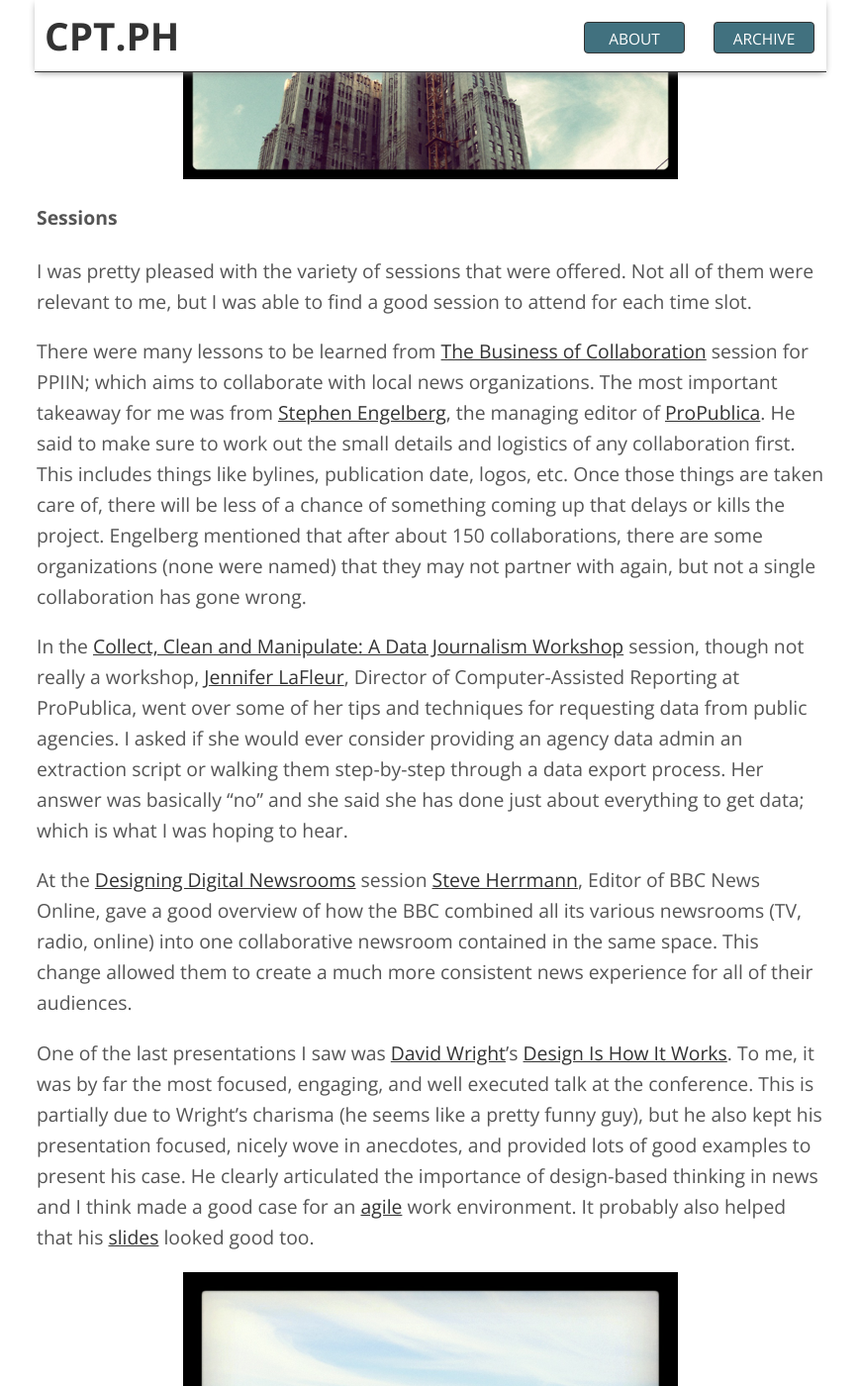
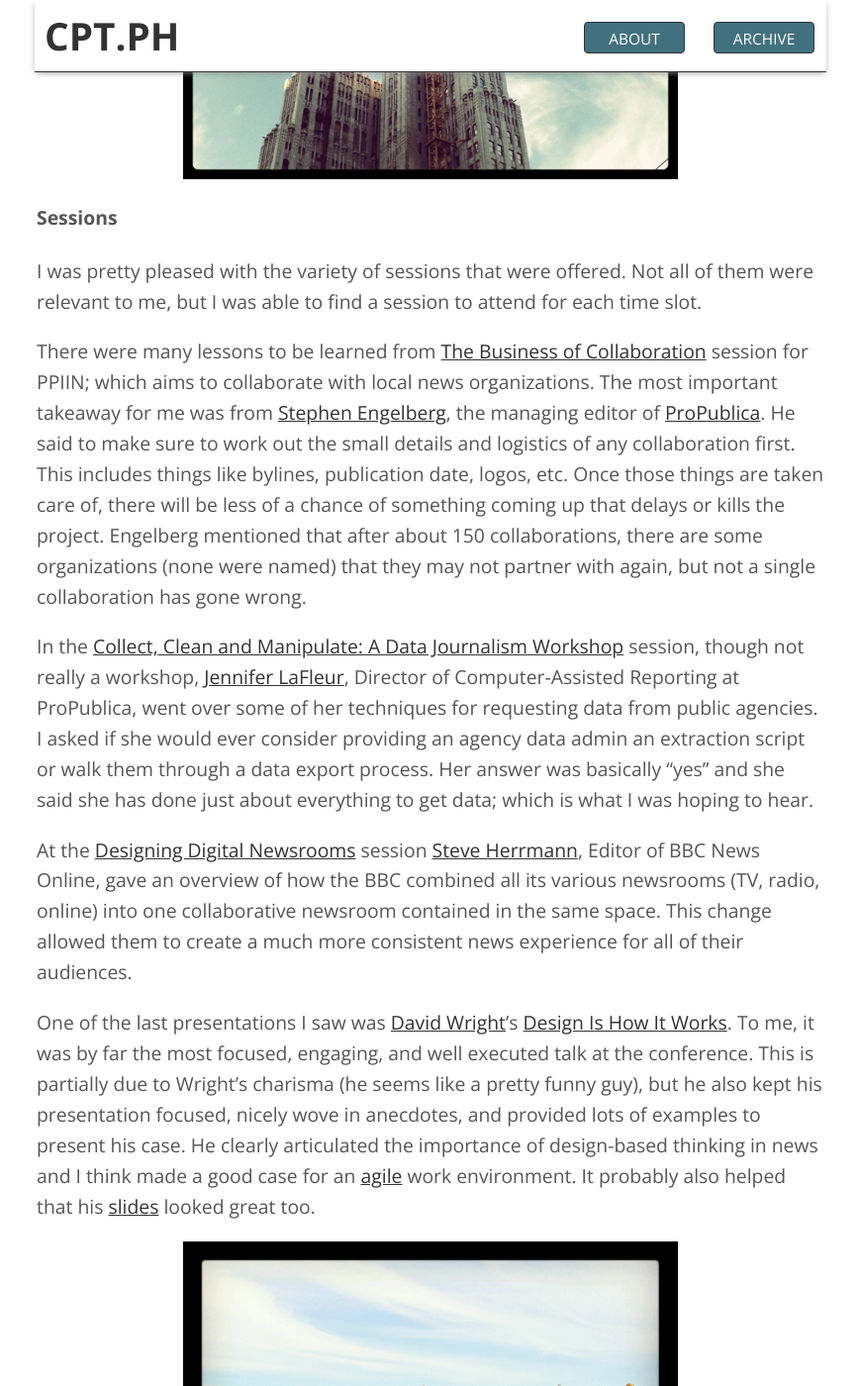
Before and after one commit to caseycesari/caseycesari.github.com, a Jekyll site: the page built from _posts/2012-09-25-ona12.md, in a window 1280 px wide and 1400 px high, scrolled down 888 px. Shown: the whole window at 99% size, without its empty margins (205-1074 px from the left). Built offline with Jekyll 4.4.1, drawn with Linux system fonts in a browser that asks for light colours; nearby versions of some CDN libraries.

Commit message:
More post edits

```diff
--- a/_posts/2012-09-25-ona12.md
+++ b/_posts/2012-09-25-ona12.md
@@ -10,16 +10,16 @@
 
 ####Sessions
 
-I was pretty pleased with the variety of sessions that were offered. Not all of them were relevant to me, but I was able to find a good session to attend for each time slot.
+I was pretty pleased with the variety of sessions that were offered. Not all of them were relevant to me, but I was able to find a session to attend for each time slot.
 
 There were many lessons to be learned from [The Business of Collaboration](http://ona12.journalists.org/sessions/the-business-of-collaboration/) session for PPIIN; which aims to collaborate with local news organizations. The most important takeaway for me was from [Stephen Engelberg](https://twitter.com/SteveEngelberg), the managing editor of [ProPublica](http://www.propublica.org). He said to make sure to work out the small details and logistics of any collaboration first. This includes things like bylines, publication date, logos, etc. Once those things are taken care of, there will be less of a chance of something coming up that delays or kills the project. Engelberg mentioned that after about 150 collaborations, there are some organizations (none were named) that they may not partner with again, but not a single collaboration has gone wrong.
 
-In the [Collect, Clean and Manipulate: A Data Journalism Workshop](http://ona12.journalists.org/sessions/collect-clean-and-manipulate-a-data-journalism-workshop/) session, though not really a workshop, [Jennifer LaFleur](https://twitter.com/j_la28), Director of Computer-Assisted Reporting at ProPublica, went over some of her tips and techniques for requesting data from public agencies. I asked if she would ever consider providing an agency data admin an extraction script or walking them step-by-step through a data export process. Her answer was basically "no" and she said she has done just about everything to get data; which is what I was hoping to hear.
+In the [Collect, Clean and Manipulate: A Data Journalism Workshop](http://ona12.journalists.org/sessions/collect-clean-and-manipulate-a-data-journalism-workshop/) session, though not really a workshop, [Jennifer LaFleur](https://twitter.com/j_la28), Director of Computer-Assisted Reporting at ProPublica, went over some of her techniques for requesting data from public agencies. I asked if she would ever consider providing an agency data admin an extraction script or walk them through a data export process. Her answer was basically "yes" and she said she has done just about everything to get data; which is what I was hoping to hear.
 
 At the [Designing Digital Newsrooms](http://ona12.journalists.org/sessions/designing-digital-newsrooms/) session
-[Steve Herrmann](https://twitter.com/BBCSteveH), Editor of BBC News Online, gave a good overview of how the BBC combined all its various newsrooms (TV, radio, online) into one collaborative newsroom contained in the same space. This change allowed them to create a much more consistent news experience for all of their audiences.
+[Steve Herrmann](https://twitter.com/BBCSteveH), Editor of BBC News Online, gave an overview of how the BBC combined all its various newsrooms (TV, radio, online) into one collaborative newsroom contained in the same space. This change allowed them to create a much more consistent news experience for all of their audiences.
 
-One of the last presentations I saw was [David Wright](https://twitter.com/dwjr)'s [Design Is How It Works](http://ona12.journalists.org/sessions/design-is-how-it-works/). To me, it was by far the most focused, engaging, and well executed talk at the conference. This is partially due to Wright's charisma (he seems like a pretty funny guy), but he also kept his presentation focused, nicely wove in anecdotes, and provided lots of good examples to present his case. He clearly articulated the importance of design-based thinking in news and I think made a good case for an [agile](http://en.wikipedia.org/wiki/Agile_software_development) work environment. It probably also helped that his [slides](http://www.slideshare.net/davewrightjr/design-ishowitworks) looked good too.
+One of the last presentations I saw was [David Wright](https://twitter.com/dwjr)'s [Design Is How It Works](http://ona12.journalists.org/sessions/design-is-how-it-works/). To me, it was by far the most focused, engaging, and well executed talk at the conference. This is partially due to Wright's charisma (he seems like a pretty funny guy), but he also kept his presentation focused, nicely wove in anecdotes, and provided lots of examples to present his case. He clearly articulated the importance of design-based thinking in news and I think made a good case for an [agile](http://en.wikipedia.org/wiki/Agile_software_development) work environment. It probably also helped that his [slides](http://www.slideshare.net/davewrightjr/design-ishowitworks) looked great too.
 
 !['SF Construction'](/../img/sf_2.png)
 
```
